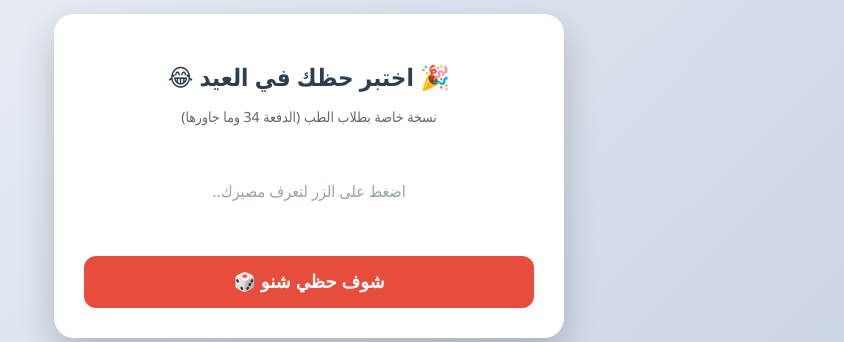
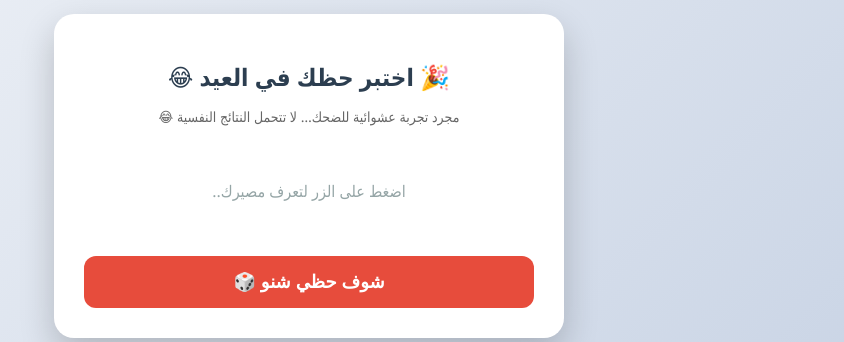
Before and after one commit to anasmorwan/telegram-bot, a Flask app: page /eid in a window 1280 px wide. Shown: the part 224-566 px from the top of the page, without its empty margins (331-1175 px from the left). Run offline with Flask 3, Linux system fonts and the light colour scheme; parts of the project's set-up code (start-up, migrations or seed data) failed here and were passed over.

Commit message:
Update eid.html

```diff
--- a/templates/eid.html
+++ b/templates/eid.html
@@ -105,7 +105,7 @@
 
     <div class="card">
         <h1>🎉 اختبر حظك في العيد 😂</h1>
-        <p class="subtitle">نسخة خاصة بطلاب الطب (الدفعة 34 وما جاورها)</p>
+        <p class="subtitle">مجرد تجربة عشوائية للضحك… لا تتحمل النتائج النفسية 😂</p>
 
         <div id="result">
             <span style="color: #95a5a6;">اضغط على الزر لتعرف مصيرك..</span>
```
